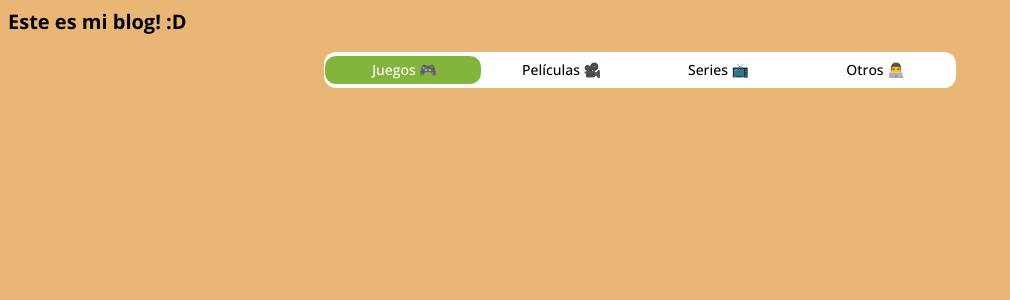
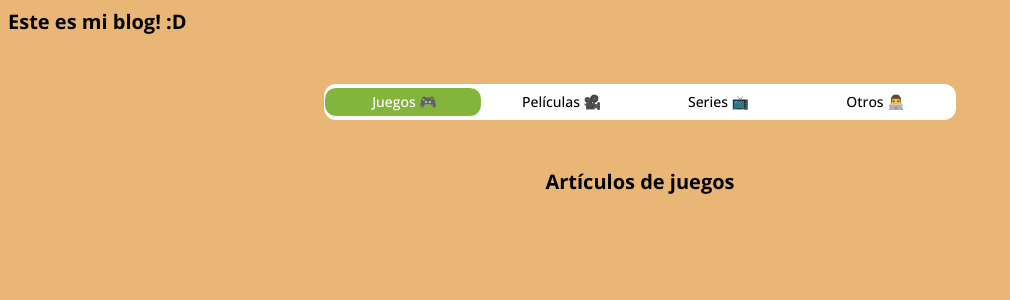
Before and after one commit to javiermartinez27/nextjs-blog, a Next.js app: page / in a window 1280 px wide. Shown: the top 300 px of the page, without its empty margins (0-1010 px from the left). Built offline with nearby package versions, Linux system fonts and the light colour scheme.

Commit message:
feat: added components per category

```diff
--- /dev/null
+++ b/src/components/home/GamesArticles.tsx
@@ -0,0 +1,11 @@
+import React from "react";
+
+function GamesArticles() {
+  return (
+    <div>
+      <p className="text-xl font-bold p-2">Artículos de juegos</p>
+    </div>
+  )
+}
+
+export default GamesArticles;
--- /dev/null
+++ b/src/components/home/MoviesArticles.tsx
@@ -0,0 +1,11 @@
+import React from "react";
+
+function MoviesArticles() {
+  return (
+    <div>
+      <p className="text-xl font-bold p-2">Artículos de películas</p>
+    </div>
+  )
+}
+
+export default MoviesArticles;
--- /dev/null
+++ b/src/components/home/OtherArticles.tsx
@@ -0,0 +1,11 @@
+import React from "react";
+
+function OtherArticles() {
+  return (
+    <div>
+      <p className="text-xl font-bold p-2">Otros artículos</p>
+    </div>
+  )
+}
+
+export default OtherArticles;
--- /dev/null
+++ b/src/components/home/ShowsArticles.tsx
@@ -0,0 +1,11 @@
+import React from "react";
+
+function ShowsArticles() {
+  return (
+    <div>
+      <p className="text-xl font-bold p-2">Artículos de series</p>
+    </div>
+  )
+}
+
+export default ShowsArticles;
--- a/src/pages/index.tsx
+++ b/src/pages/index.tsx
@@ -1,12 +1,30 @@
 import React from "react";
 import CategorySlider from "@/components/home/CategorySlider";
+import GamesArticles from "@/components/home/GamesArticles";
+import MoviesArticles from "@/components/home/MoviesArticles";
+import ShowsArticles from "@/components/home/ShowsArticles";
+import OtherArticles from "@/components/home/OtherArticles";
 
 export default function Home() {
-  const [selecteCategory, setSelecteCategory] = React.useState("games");
+  const [selectedCategory, setSelectedCategory] = React.useState("games");
   return (
-    <div className="w-full h-screen flex flex-col gap-y-2 ">
+    <div className="w-full h-screen flex flex-col gap-y-10 ">
       <div className="text-xl font-bold p-2">Este es mi blog! :D</div>
-      <CategorySlider selectedCategory={selecteCategory} setSelectedCategory={setSelecteCategory} />
+      <CategorySlider selectedCategory={selectedCategory} setSelectedCategory={setSelectedCategory} />
+      <section className="flex justify-center">
+        {selectedCategory === "games" && (
+          <GamesArticles/>
+        )}
+        {selectedCategory === "movies" && (
+          <MoviesArticles/>
+        )}
+        {selectedCategory === "shows" && (
+          <ShowsArticles/>
+        )}
+        {selectedCategory === "others" && (
+          <OtherArticles/>
+        )}
+      </section>
     </div>
   )
 }
```
